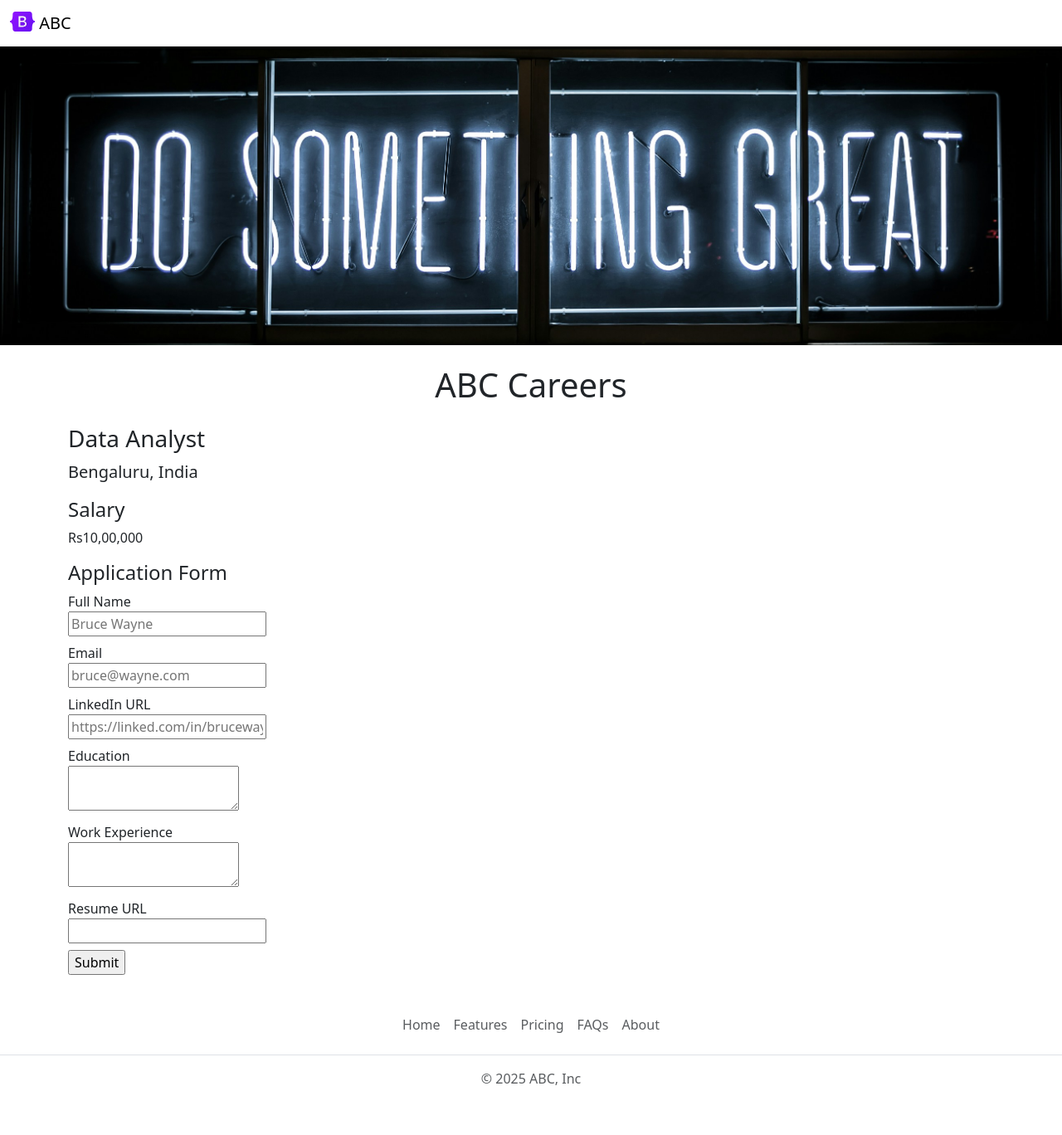
After one commit to KaumadieChamalka/careers-website, a Flask app: page /job/1 in a window 1280 px wide. The commit adds this page. Shown: the whole page at 83% size. Run offline with Flask 3, Linux system fonts and the light colour scheme.

Commit message:
add application form changes

```diff
--- a/app.py
+++ b/app.py
@@ -1,4 +1,4 @@
-from flask import Flask, render_template, jsonify
+from flask import Flask, render_template, jsonify, request
 
 app = Flask(__name__)
 
@@ -6,12 +6,14 @@ JOBS = [{
     'id': 1,
     'title': 'Data Analyst',
     'location': 'Bengaluru, India',
-    'salary': 'Rs. 10,00,000'
+    'salary': '10,00,000',
+    'currency': 'Rs'
 }, {
     'id': 2,
     'title': 'Data Scientist',
     'location': 'Delhi, India',
-    'salary': 'Rs. 15,00,000'
+    'salary': '15,00,000',
+    'currency': 'Rs'
 }, {
     'id': 3,
     'title': 'Frontend Engineer',
@@ -20,19 +22,37 @@ JOBS = [{
     'id': 4,
     'title': 'Backend Engineer',
     'location': 'San Francisco, USA',
-    'salary': '$120,000'
+    'salary': '120,000',
+    'currency': '$'
 }]
 
 
 @app.route("/")
 def hello_world():
-  return render_template('home.html', jobs=JOBS, company_name="ABC")
+    return render_template('home.html', jobs=JOBS)
 
 
 @app.route("/api/jobs")
 def list_jobs():
-  return jsonify(JOBS)
+    return jsonify(JOBS)
+
+
+@app.route("/job/<id>")
+def show_job(id):
+    job = JOBS[int(id) - 1]
+    if not job:
+        return "Not Found", 404
+    return render_template('jobpage.html', job=job)
+
+
+@app.route("/job/<id>/apply", methods=['post'])
+def apply_to_job(id):
+    data = request.form
+    job = JOBS[int(id) - 1]
+    return render_template('application_submitted.html',
+                           application=data,
+                           job=job)
 
 
 if __name__ == "__main__":
-  app.run(host="0.0.0.0", debug=True)
+    app.run(host="0.0.0.0", debug=True)
--- /dev/null
+++ b/templates/application_form.html
@@ -0,0 +1,34 @@
+<h4>Application Form</h4>
+<form action="/job/{{job['id']}}/apply" method="post">
+  <div class="mb-2">
+    <label>Full Name</label><br>
+    <input type="text" name="full_name" placeholder="Bruce Wayne">
+  </div>
+
+  <div class="mb-2">
+    <label>Email</label><br>
+    <input type="text" name="email" placeholder="bruce@wayne.com">
+  </div>
+
+  <div class="mb-2">
+    <label>LinkedIn URL</label><br>
+    <input type="text" name="linkedin_url" placeholder="https://linked.com/in/brucewayne">
+  </div>
+
+  <div class="mb-2">
+    <label>Education</label><br>
+    <textarea name="education"></textarea>
+  </div>
+
+  <div class="mb-2">
+    <label>Work Experience</label><br>
+    <textarea name="work_experience"></textarea>
+  </div>
+
+  <div class="mb-2">
+    <label>Resume URL</label><br>
+    <input type="text" name="resume_url">
+  </div>
+
+  <input type="submit">
+</form>
--- /dev/null
+++ b/templates/banner.html
@@ -0,0 +1,9 @@
+<style>
+  #banner {
+    height: 360px;
+    width: 100%;
+    object-fit: cover;
+    margin-bottom: 16px;
+  }
+</style>
+<img class="img-fluid" id="banner" src="https://4819f090-0ff7-40b3-ad44-a5932595adee-00-2w5ucdzx67po0.sisko.replit.dev/static/banner.jpg">
--- /dev/null
+++ b/templates/bootstrap.html
@@ -0,0 +1,3 @@
+<meta charset="utf-8">
+<meta name="viewport" content="width=device-width, initial-scale=1">
+<link href="https://cdn.jsdelivr.net/npm/bootstrap@5.3.6/dist/css/bootstrap.min.css" rel="stylesheet" integrity="sha384-4Q6Gf2aSP4eDXB8Miphtr37CMZZQ5oXLH2yaXMJ2w8e2ZtHTl7GptT4jmndRuHDT" crossorigin="anonymous">
--- /dev/null
+++ b/templates/footer.html
@@ -0,0 +1 @@
+<footer class="py-3 my-4"> <ul class="nav justify-content-center border-bottom pb-3 mb-3"> <li class="nav-item"><a href="#" class="nav-link px-2 text-body-secondary">Home</a></li> <li class="nav-item"><a href="#" class="nav-link px-2 text-body-secondary">Features</a></li> <li class="nav-item"><a href="#" class="nav-link px-2 text-body-secondary">Pricing</a></li> <li class="nav-item"><a href="#" class="nav-link px-2 text-body-secondary">FAQs</a></li> <li class="nav-item"><a href="#" class="nav-link px-2 text-body-secondary">About</a></li> </ul> <p class="text-center text-body-secondary">&copy; 2025 ABC, Inc</p> </footer> </div> <div class="b-example-divider"></div> <div class="container">
--- a/templates/jobitem.html
+++ b/templates/jobitem.html
@@ -15,6 +15,6 @@
     {% endif %}
   </div>
   <div class="col-2">
-    <button type="button" class="btn btn-outline-primary">Apply</button>
+    <a href="job/{{job['id']}}" type="button" class="btn btn-outline-primary">Apply</a>
   </div>
 </div>
--- /dev/null
+++ b/templates/jobpage.html
@@ -0,0 +1,20 @@
+<!DOCTYPE html>
+<html>
+  <head>
+    <title>{{job.title}} - ABC Careers</title>
+    {% include 'bootstrap.html' %}
+  </head>
+  <body>
+    {% include 'nav.html' %}
+    {% include 'banner.html' %}
+    <div class="container">
+      <h1 class="text-center mt-2 mb-4">ABC Careers</h1>
+      <h3 class="mb-2">{{job.title}}</h3>
+      <p class="lead mt-0">{{job.location}}</p>
+      <h4>Salary</h4>
+      <p>{{job.currency}}{{job.salary}}</p>
+      {% include 'application_form.html' %}
+    </div>
+    {% include 'footer.html' %}
+  </body>
+</html>
--- /dev/null
+++ b/templates/nav.html
@@ -0,0 +1,9 @@
+<nav class="navbar shadow-sm fixed-top bg-white">
+  <div class="container-fluid">
+    <a class="navbar-brand" href="/">
+      <img src="static/logo.svg" alt="" width="30" height="24" class="d-inline-block align-text-top">
+      ABC
+    </a>
+  </div>
+</nav>
+<div style="height:56px"></div>
```
Also changed, not shown: templates/application_submitted.html (added, +35 -0 lines), templates/home.html (+17 -19 lines), static/logo.svg (added), 1 other file.
